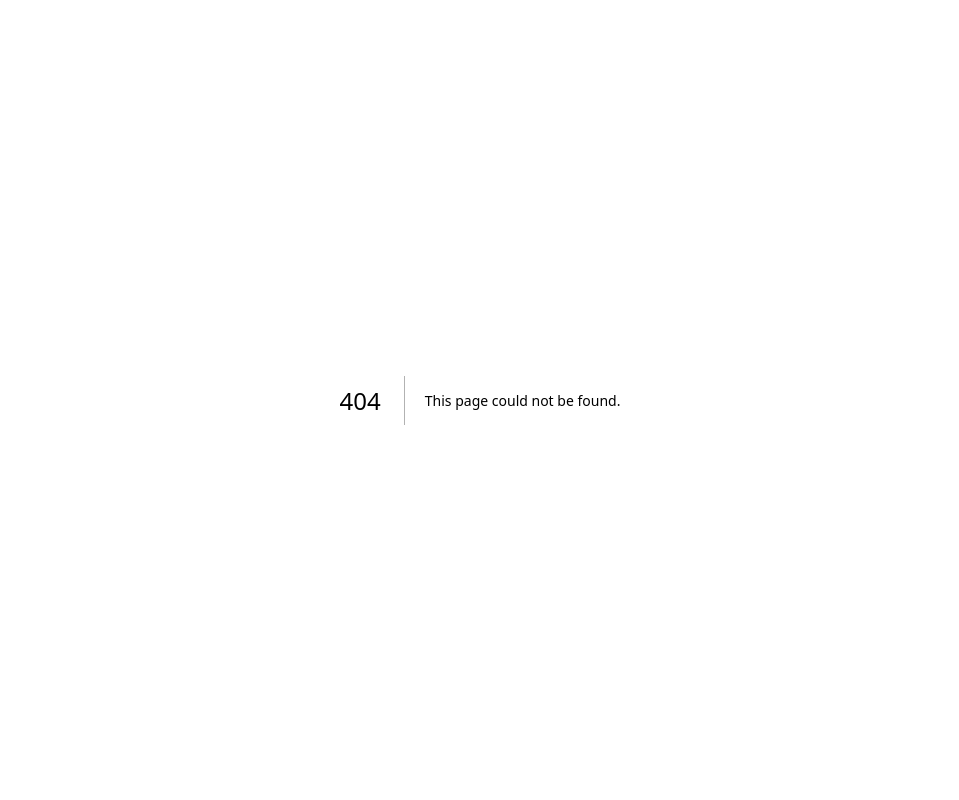
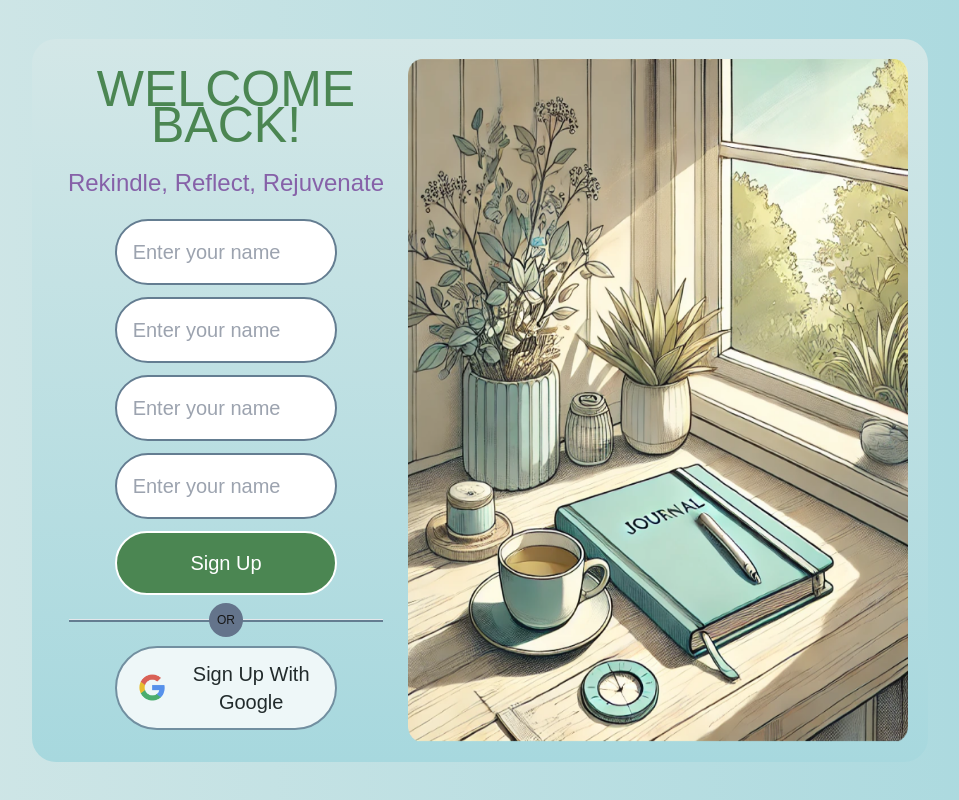
Before and after one commit to SHIVAM-KUMAR-59/sooth-mind, a Next.js app: page /auth/testSignup in a window 1280 px wide. Before the commit this address had no page. Shown: the whole page, without its empty margins (160-1119 px from the left). Built offline with nearby package versions, Linux system fonts and the light colour scheme.

Commit message:
Better UI Testing for Signup

```diff
--- /dev/null
+++ b/pages/auth/testLayout.js
@@ -0,0 +1,7 @@
+export default function TestLayout({ children }) {
+  return (
+    <div className=" w-full bg-gradient-to-r from-[#D3E7E7] to-[#A7D8DE] min-h-screen flex justify-center items-center">
+      {children}
+    </div>
+  )
+}
--- /dev/null
+++ b/pages/auth/testSignup.js
@@ -0,0 +1,77 @@
+import TestLayout from './testLayout'
+import '../../app/globals.css'
+import Image from 'next/image'
+
+const TestSignup = () => {
+  return (
+    <TestLayout>
+      <main className=" w-[85%] sm:w-[70%]">
+        <div className="flex gap-2 bg-gradient-to-b from-[#D3E7E7] to-[#A7D8DE] rounded-3xl p-5">
+          <div className="flex flex-col gap-3 py-3 w-full sm:w-[50%]">
+            <div>
+              <h1 className="text-[#4B8652] text-3xl text-center sm:text-[50px]">
+                WELCOME BACK!
+              </h1>
+            </div>
+            <div>
+              <p className="text-[#8661A8] text-lg sm:text-2xl text-center sm:mt-3">
+                Rekindle, Reflect, Rejuvenate
+              </p>
+            </div>
+            <form className="flex flex-col gap-3 justify-center items-center mt-2 w-[80%] mx-auto">
+              <input
+                type="text"
+                placeholder="Enter your name"
+                className="p-2 sm:p-4 rounded-2xl w-full border-[#647D91] border-[1.5px] sm:border-[2px] sm:w-[80%] sm:rounded-[50px] sm:text-[20px]"
+              />
+              <input
+                type="text"
+                placeholder="Enter your name"
+                className="p-2 sm:p-4 rounded-2xl w-full border-[#647D91] border-[1.5px] sm:border-[2px] sm:w-[80%] sm:rounded-[50px] sm:text-[20px]"
+              />
+              <input
+                type="text"
+                placeholder="Enter your name"
+                className="p-2 sm:p-4 rounded-2xl w-full border-[#647D91] border-[1.5px] sm:border-[2px] sm:w-[80%] sm:rounded-[50px] sm:text-[20px]"
+              />
+              <input
+                type="text"
+                placeholder="Enter your name"
+                className="p-2 sm:p-4 rounded-2xl w-full border-[#647D91] border-[1.5px] sm:border-[2px] sm:w-[80%] sm:rounded-[50px] sm:text-[20px]"
+              />
+
+              <button className="bg-[#4B8652] text-white p-2 sm:p-4 rounded-2xl w-full border-white border-[1.5px] sm:text-xl sm:border-[2px] sm:w-[80%] sm:rounded-[50px] sm:text-[20px]">
+                Sign Up
+              </button>
+            </form>
+
+            <div className="relative my-3 flex justify-center items-center">
+              <span className="absolute bg-slate-500 rounded-full p-2 text-[12px]">
+                OR
+              </span>
+              <hr className="w-full h-[3px] bg-[#647D91] sm:w-[90%] sm:mx-auto" />
+            </div>
+            <div className="w-[80%] mx-auto">
+              <button className="bg-white p-2 sm:p-3 sm:text-xl rounded-2xl w-full text-black opacity-80 border-[#647D91] border-[1.5px] sm:border-[2px] flex justify-center items-center gap-1 sm:w-[80%] sm:rounded-[50px] sm:text-[20px] sm:mx-auto">
+                <div className="relative w-[30px] h-[30px] sm:w-[60px] sm:h-[35px]">
+                  <Image
+                    src="/GoogleLogo.png"
+                    alt="Google"
+                    fill
+                    className="object-contain"
+                  />
+                </div>
+                <span>Sign Up With Google</span>
+              </button>
+            </div>
+          </div>
+          <div className="border-2 border-black hidden sm:contents h-full w-[50%]">
+            <Image src="/Login.png" alt="Login" width={500} height={500} />
+          </div>
+        </div>
+      </main>
+    </TestLayout>
+  )
+}
+
+export default TestSignup
```
